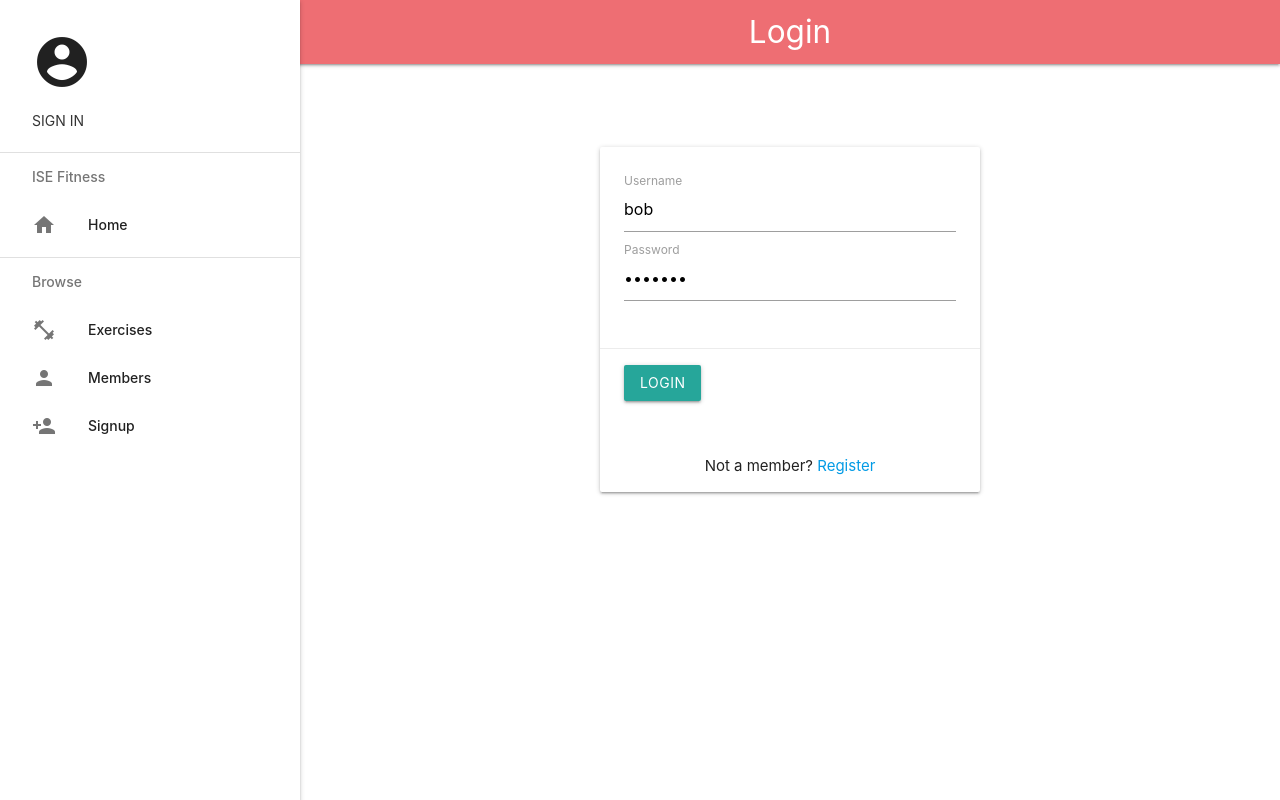
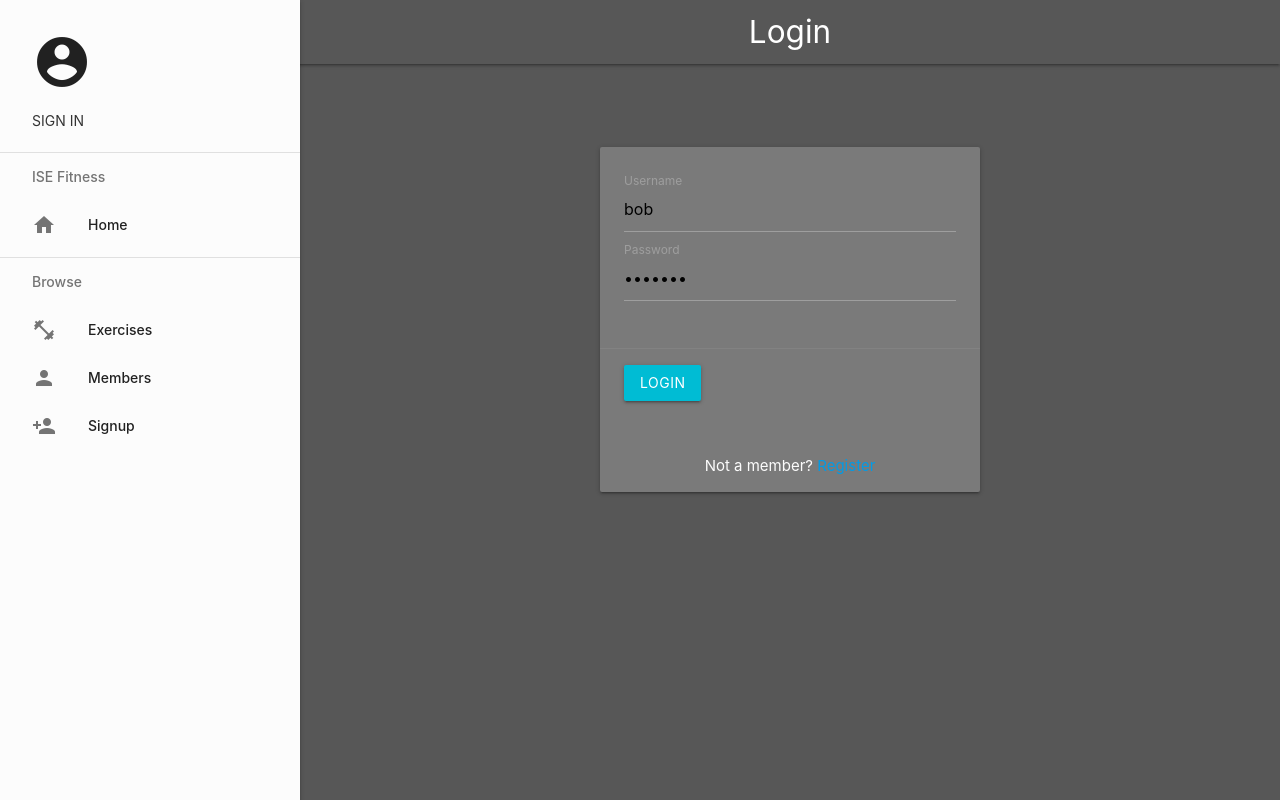
Before and after one commit to Tyrell-Lewis/Internal-Server-Error-1, a Flask app: page /login in a window 1280 px wide. Run offline with Flask 3, Linux system fonts and the light colour scheme; tables that the repository leaves empty hold one stand-in row (values such as "Sample post").

Commit message:
Updated colors

```diff
--- a/App/templates/layout.html
+++ b/App/templates/layout.html
@@ -62,21 +62,40 @@
           html, body {
             height: 100%;
             width: 100%;
+            background-color: #575757;
           }
 
           header, main, footer, nav {
-              padding-left: 300px;
+            background-color: #575757;
+            padding-left: 300px;
+          }
+
+          .navbar, .nav-wrapper {
+            background-color: #575757;
           }
 
           .container{
             width: 100%;
             padding: 0px 75px 0px 75px;
+            color: #FCFCFC;
           }
 
-          .navbar-form label {
-              color: white !important;
+          .card {
+            background-color: #7A7A7A;
+            color: #FCFCFC;
           }
 
+          .sidenav, .sidenav-fixed {
+            background-color: #FCFCFC;
+          }
+
+          b, p, h4, h5 {
+            color: #FCFCFC;
+          }
+
+          form {
+            color: #FCFCFC;
+          }
 
 
           {% block styles %}
--- a/App/templates/login.html
+++ b/App/templates/login.html
@@ -31,7 +31,7 @@
                         </div>
                     </div>
                     <div class="card-action">
-                        <button type="submit" class="btn waves-effect waves-light">Login</button>
+                        <button type="submit" class="btn waves-effect waves-light cyan">Login</button>
                     </div>
 
                     <br>
```
Also changed, not shown: App/templates/index.html (+13 -5 lines), App/templates/workouts.html (+6 -2 lines).
